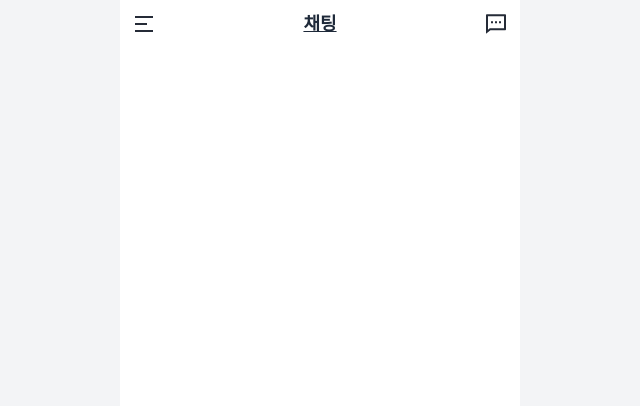
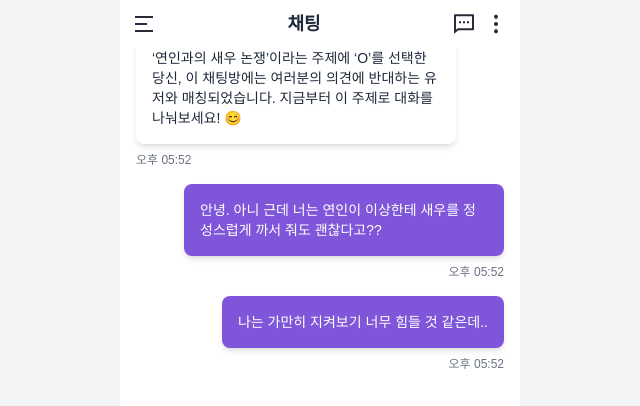
Before and after one commit to Jeju-thunder/waitbut-frontend, a Next.js app: page /chat in a window 1280 px wide. Shown: the top 406 px of the page, without its empty margins (320-960 px from the left). Built offline with nearby package versions, Linux system fonts and the light colour scheme.

Commit message:
Feat: "update"

```diff
--- a/package.json
+++ b/package.json
@@ -9,6 +9,7 @@
     "lint": "next lint"
   },
   "dependencies": {
+    "axios": "^1.8.4",
     "next": "15.2.2",
     "react": "^19.0.0",
     "react-dom": "^19.0.0"
--- /dev/null
+++ b/src/api/fetchers.ts
@@ -0,0 +1,77 @@
+import { PaginationParams } from "@/types/article";
+
+const BASE_URL = process.env.BASE_URL!;
+const TOKEN = process.env.API_TOKEN!;
+
+const headers = {
+  Authorization: `Bearer ${TOKEN}`,
+  "Content-Type": "application/json",
+};
+
+// SSR을 위한 Fetch 함수
+async function fetchFromServer(endpoint: string, options?: RequestInit) {
+  const url = `${BASE_URL}${endpoint}`;
+
+  try {
+    const response = await fetch(url, {
+      ...options,
+      headers: {
+        ...headers,
+        ...(options?.headers || {}),
+      },
+      cache: "no-store", // SSR에서는 항상 최신 데이터를 가져오기 위해 no-store 사용
+    });
+
+    if (!response.ok) {
+      throw new Error(`HTTP error! status: ${response.status}`);
+    }
+
+    return response.json();
+  } catch (error) {
+    console.error(`Error fetching from server: ${error}`);
+    throw error;
+  }
+}
+
+// 게시글 리스트 가져오기
+export async function getArticles(pagination: PaginationParams) {
+  const params = new URLSearchParams();
+
+  if (pagination.start) params.append("pagination[start]", pagination.start.toString());
+  if (pagination.limit) params.append("pagination[limit]", pagination.limit.toString());
+
+  return fetchFromServer(`/api/articles?${params.toString()}`);
+}
+
+// 특정 게시글 가져오기
+export async function getArticle(id: string) {
+  const response = await fetchFromServer(`/api/articles/${id}`);
+  return response.data;
+}
+
+// 게시글 생성하기
+export async function createArticle(data: { title: string; content: string }) {
+  try {
+    const response = await fetch("/api/articles", {
+      method: "POST",
+      headers: {
+        "Content-Type": "application/json",
+      },
+      body: JSON.stringify({
+        data: {
+          ...data,
+          createdDate: new Date().toISOString(),
+        },
+      }),
+    });
+
+    if (!response.ok) {
+      throw new Error("게시글을 생성하는 중 오류가 발생했습니다.");
+    }
+
+    const result = await response.json();
+    return result.data;
+  } catch (error) {
+    throw error instanceof Error ? error : new Error("게시글을 생성하는 중 오류가 발생했습니다.");
+  }
+}
--- a/src/app/chat/page.tsx
+++ b/src/app/chat/page.tsx
@@ -4,7 +4,8 @@ import { Header } from "@/components";
 
 export default function Chat() {
   return (
-    <div>
+    <div className="w-full h-full">
+      {/*헤더 영역*/}
       <Header
         title="채팅"
         left={<Image src="/list.svg" alt="list" width={24} height={24} />}
@@ -12,12 +13,54 @@ export default function Chat() {
           alert("왼쪽");
         }}
         right={
-          <Image src="/new_chat.svg" alt="new_chat" width={24} height={24} />
+          <div className="flex gap-2">
+            <Image src="/new_chat.svg" alt="new_chat" width={24} height={24} />
+            <Image src="/more.svg" alt="more" width={24} height={24} />
+          </div>
         }
         onRightClick={() => {
-          alert("왼쪽");
+          alert("오른쪽");
         }}
       />
+      {/* <div className="h-[100px]"></div> */}
+      {/* <div className="bg-gray-50 h-2 w-full"></div> */}
+
+      {/*채팅 영역*/}
+      <div className="mt-4 space-y-4 px-[16px]">
+        <div className="flex justify-center"></div>
+        {/* Chatbot Message */}
+        <div className="flex justify-start flex-col">
+          <div className="bg-white p-4 rounded-lg shadow-md max-w-xs">
+            <p className="text-sm text-gray-800">
+              ‘연인과의 새우 논쟁’이라는 주제에 ‘O’를 선택한 당신, 이 채팅방에는
+              여러분의 의견에 반대하는 유저와 매칭되었습니다. 지금부터 이 주제로
+              대화를 나눠보세요! 😊
+            </p>
+          </div>
+          <span className="text-xs text-gray-500 block mt-2">오후 05:52</span>
+        </div>
+
+        {/* User Message */}
+        <div className="flex justify-end items-end flex-col">
+          <div className="bg-purple-600 p-4 rounded-lg shadow-md max-w-xs">
+            <p className="text-sm text-white">
+              안녕. 아니 근데 너는 연인이 이상한테 새우를 정성스럽게 까서 줘도
+              괜찮다고??
+            </p>
+          </div>
+          <span className="text-xs text-gray-500 block mt-2">오후 05:52</span>
+        </div>
+
+        {/* Another User Message */}
+        <div className="flex justify-end items-end flex-col">
+          <div className="bg-purple-600 p-4 rounded-lg shadow-md max-w-xs">
+            <p className="text-sm text-white">
+              나는 가만히 지켜보기 너무 힘들 것 같은데..
+            </p>
+          </div>
+          <span className="text-xs text-gray-500 block mt-2">오후 05:52</span>
+        </div>
+      </div>
     </div>
   );
 }
--- a/src/components/Header.tsx
+++ b/src/components/Header.tsx
@@ -29,7 +29,7 @@ const Header = ({
       </button>
       {title && (
         <Text
-          className="font-pretendard text-gray-800 text-lg font-bold leading-6 text-center underline"
+          className="font-pretendard text-gray-800 text-lg font-bold leading-6 text-center"
           text={title}
         />
       )}
```
Also changed, not shown: 1 other file (tests, documents, lock files or other folders).
